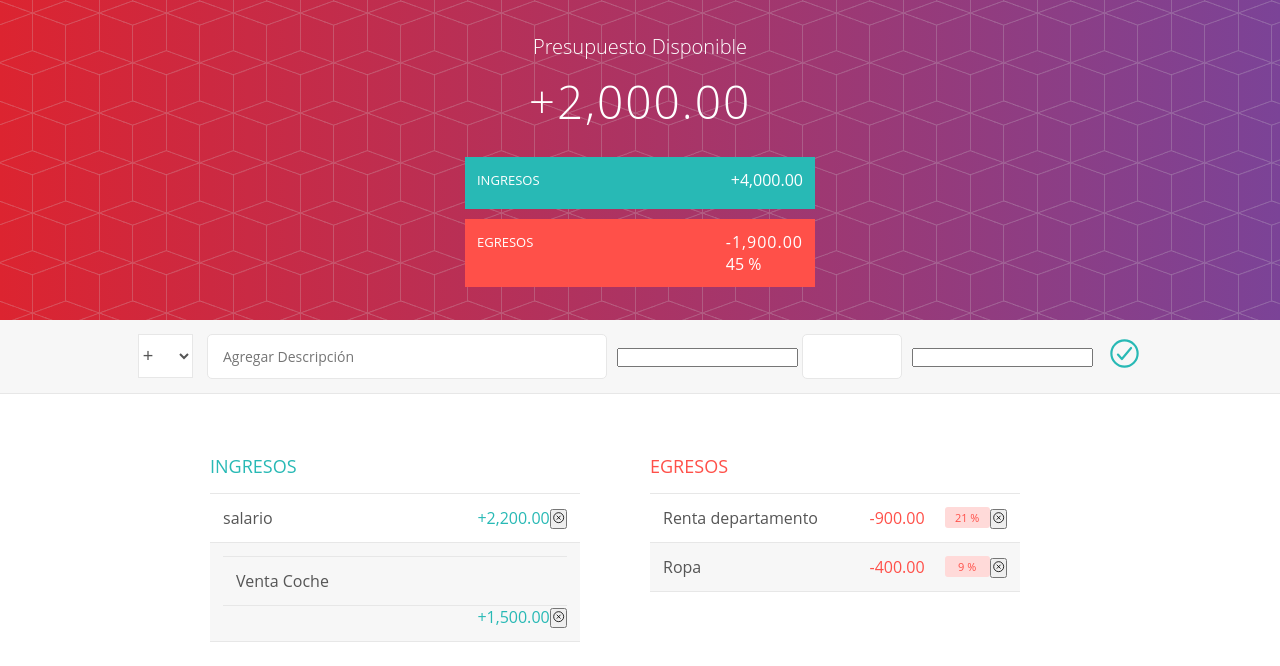
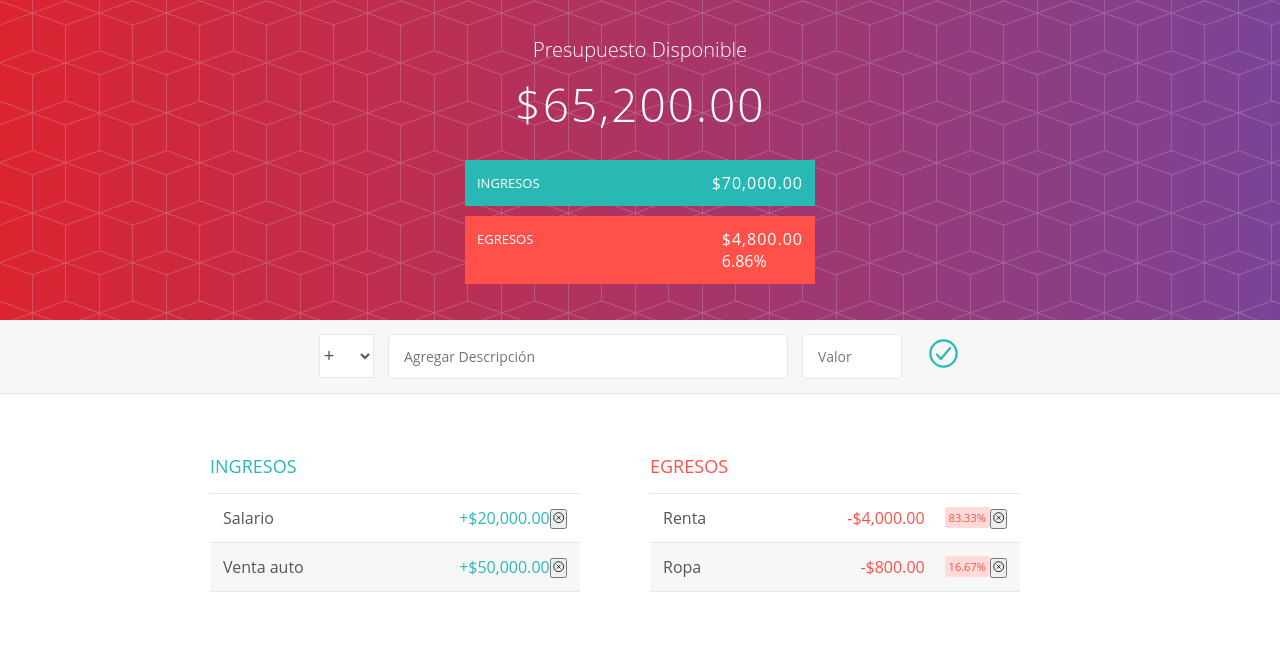
Before and after one commit to maryreyes81/presupuesto-proyectofinal, a plain HTML site: page index.html in a window 1280 px wide. Drawn offline with nearby package versions, Linux system fonts and the light colour scheme.

Commit message:
agregar archivos

```diff
--- a/index.html
+++ b/index.html
@@ -1,39 +1,40 @@
 <!DOCTYPE html>
-<html lang="en">
+<html lang="es">
 <head>
-    <meta charset="UTF-8">
-    <meta name="viewport" content="width=device-width, initial-scale=1.0">
-    <title>Document</title>
-    <link rel="stylesheet" href="./css/estilos.css">
+  <meta charset="UTF-8" />
+  <meta name="viewport" content="width=device-width, initial-scale=1.0"/>
+  <title>Presupuesto</title>
+  <link rel="stylesheet" href="./css/estilos.css" />
+  <script src="./js/Dato.js"></script>
+  <script src="./js/Ingreso.js"></script>
+  <script src="./js/Egreso.js"></script>
+  <script src="./js/app.js" defer></script>
+  <script type="module" src="https://unpkg.com/ionicons@7.1.0/dist/ionicons/ionicons.esm.js"></script>
+  <script nomodule src="https://unpkg.com/ionicons@7.1.0/dist/ionicons/ionicons.js"></script>
 </head>
+
 <body>
   <!-- Cabecero -->
   <div class="cabecero">
     <div class="presupuesto">
       <div class="presupuesto_titulo">Presupuesto Disponible</div>
-            <div class="presupuesto_valor">+2,000.00</div>
+      <div id="presupuesto" class="presupuesto_valor">+0.00</div>
       <div class="presupuesto_ingreso limpiarEstilos">
         <div class="presupuesto_ingreso--texto">Ingresos</div>
         <div class="derecha">
-<div class="presupuesto_ingreso—valor">+4,000.00</div>
-<div class="presupuesto_ingreso--porcentaje">  </div>
+          <div id="ingresos" class="presupuesto_ingreso--valor">+0.00</div>
+          <div class="presupuesto_ingreso-porcentaje"></div>
         </div>
       </div>
-
       <div class="presupuesto_egreso y limpiarEstilos">
-<div class="presupuesto_egreso--texto"> Egresos</div>
+        <div class="presupuesto_egreso--texto">Egresos</div>
         <div class="derecha y limpiarEstilos">
-<div class=" presupuesto_egreso--valor">-1,900.00</div>
-<div class="presupuesto_egreso—porcentaje"> 45 %</div>
+          <div id="egresos" class="presupuesto_egreso--valor">-0.00</div>
+          <div id="porcentaje" class="presupuesto_egreso-porcentaje">0%</div>
         </div>
       </div>
     </div>
   </div>
-
-
-</div>
-</div>
-
 
   <!-- Formulario -->
   <form id="forma">
@@ -43,89 +44,28 @@
           <option value="ingreso" selected>+</option>
           <option value="egreso">-</option>
         </select>
-
-<input type="text" class="agregar_descripcion" id="descripcion" placeholder="Agregar Descripción"><input/>
-
-<input type="number" class="agregar_valor" value="valor" step="any"><input/>
-<button class="agregar_btn"><ion-icon name="checkmark-circle-outline"></ion-icon>
+        <input type="text" class="agregar_descripcion" id="descripcion" placeholder="Agregar Descripción" />
+        <input type="number" class="agregar_valor" id="valor" step="any" placeholder="Valor" />
+        <button class="agregar_btn">
+          <ion-icon name="checkmark-circle-outline"></ion-icon>
         </button>
       </div>
     </div>
   </form>
 
-
   <!-- Contenedor de ingresos y egresos -->
   <div class="contenedor limpiarEstilos">
-    <!--Contenedor de Ingresos -->
+    <!-- Ingresos -->
     <div class="ingreso">
       <h2 class="ingreso_titulo">Ingresos</h2>
-<div id="lista-ingresos">
-<div class="elemento limpiarEstilos">
-    <div class="elemento_descripcion">salario</div>
-    <div class="derecha limpiarEstilos">
-        <div class="elemento_valor">+2,200.00</div>
-        <div class="elemento_eliminar">
-         <button class="elemento_eliminar_btn">
-            <ion-icon name="close-circle-outline"></ion-icon>
-         </button>
+      <div id="lista-ingresos"></div>
     </div>
-        </div>
-        </div>
-
-    <div class="elemento limpiarEstilos">
-    <div class="elemento descripcion">Venta Coche</div>
-    <div class="derecha limpiarEstilos">
-    <div class="elemento_valor">+1,500.00</div>
-    <div class="elemento_eliminar">
-    <button class="elemento_eliminar_btn">
-        <ion-icon name="close-circle-outline"></ion-icon>
-    </button>
-    </div>
-    </div>
-    </div>
-    </div>
-    </div>
-
 
     <!-- Egresos -->
     <div class="egreso">
       <h2 class="egreso_titulo">Egresos</h2>
-    <div id="lista-egresos">
-        <div class="elemento limpiarEstilos">
-            <div class="elemento_descripcion">Renta departamento</div>
-            <div class="derecha limpiarEstilos">
-                <div class="elemento_valor">-900.00</div>
-                <div class="elemento_porcentaje">21 %</div>
-                <div class="elemento_eliminar">
-                <button class="elemento_eliminar_btn">
-                    <ion-icon name="close-circle-outline"></ion-icon>
-                </button>
+      <div id="lista-egresos"></div>
     </div>
   </div>
-            </div>
-
-      <div class="elemento limpiarEstilos">
-<div class="elemento_descripcion">Ropa</div>
-<div class="derecha limpiarEstilos">
-<div class="elemento_valor">-400.00</div>
-<div class="elemento_porcentaje">9 %</div>
-<div class="elemento_eliminar">
-    <button class="elemento_eliminar_btn">
-                    <ion-icon name="close-circle-outline"></ion-icon>
-                </button>
-       </div>
-     </div>
-    </div>
-   </div>
-  </div>
- </div>
-
-
-
-
-
-<script type="module" src="https://unpkg.com/ionicons@7.1.0/dist/ionicons/ionicons.esm.js"></script>
-<script nomodule src="https://unpkg.com/ionicons@7.1.0/dist/ionicons/ionicons.js"></script>
-
 </body>
 </html>
--- a/js/Dato.js
+++ b/js/Dato.js
@@ -0,0 +1,20 @@
+class Dato {
+  constructor(descripcion, valor) {
+    this._descripcion = descripcion;
+    this._valor = valor;
+  }
+  // Getter y Setter para descripción
+  get descripcion() {
+    return this._descripcion;
+  }
+  set descripcion(descripcion) {
+    this._descripcion = descripcion;
+  }
+  // Getter y Setter para valor
+  get valor() {
+    return this._valor;
+  }
+  set valor(valor) {
+    this._valor = valor;
+  }
+}
--- a/js/Egreso.js
+++ b/js/Egreso.js
@@ -0,0 +1,12 @@
+class Egreso extends Dato {
+static contadorEgresos = 0;
+
+constructor(descripcion, valor) {
+    super(descripcion, valor);
+    this._id = ++Egreso.contadorEgresos; // Preincremento para asignar un ID único
+  }
+
+  get id() {
+    return this._id;
+  }
+}
--- a/js/Ingreso.js
+++ b/js/Ingreso.js
@@ -0,0 +1,12 @@
+class Ingreso extends Dato {
+  static contadorIngresos = 0;
+
+  constructor(descripcion, valor) {
+    super(descripcion, valor);
+    this._id = ++Ingreso.contadorIngresos; // Preincremento para asignar ID único
+  }
+
+  get id() {
+    return this._id;
+  }
+}
--- a/js/app.js
+++ b/js/app.js
@@ -0,0 +1,143 @@
+let ingresos = [
+  new Ingreso("Salario", 20000),
+  new Ingreso("Venta auto", 50000),
+];
+
+let egresos = [new Egreso("Renta", 4000), new Egreso("Ropa", 800)];
+
+const totalIngresos = () => {
+  let totalIngreso = 0;
+  for (let ingreso of ingresos) {
+    totalIngreso += ingreso.valor;
+  }
+  return totalIngreso;
+};
+
+const totalEgresos = () => {
+  let totalEgreso = 0;
+  for (let egreso of egresos) {
+    totalEgreso += egreso.valor;
+  }
+  return totalEgreso;
+};
+
+const cargarCabecero = () => {
+  const ingresoTotal = totalIngresos();
+  const egresoTotal = totalEgresos();
+  const presupuesto = ingresoTotal - egresoTotal;
+  const porcentajeEgreso = egresoTotal / ingresoTotal;
+
+  // Asignar valores formateados a los elementos HTML
+  document.getElementById("presupuesto").innerHTML = formatoMoneda(presupuesto);
+  document.getElementById("porcentaje").innerHTML =
+    formatoPorcentaje(porcentajeEgreso);
+  document.getElementById("ingresos").innerHTML = formatoMoneda(ingresoTotal);
+  document.getElementById("egresos").innerHTML = formatoMoneda(egresoTotal);
+};
+
+//Formato moneda
+const formatoMoneda = (valor) => {
+  return valor.toLocaleString("es-MX", {
+    style: "currency",
+    currency: "MXN",
+    minimumFractionDigits: 2,
+  });
+};
+
+const formatoPorcentaje = (valor) => {
+  return valor.toLocaleString("es-MX", {
+    style: "percent",
+    minimumFractionDigits: 2,
+  });
+};
+cargarCabecero();
+
+const cargarApp = () => {
+  cargarCabecero();
+  cargarIngresos();
+  cargarEgresos();
+};
+
+window.onload = cargarApp;
+
+const cargarIngresos = () => {
+  let ingresosHTML = "";
+  for (let ingreso of ingresos) {
+    ingresosHTML += crearIngresoHTML(ingreso);
+  }
+  document.getElementById("lista-ingresos").innerHTML = ingresosHTML;
+};
+
+const crearIngresoHTML = (ingreso) => {
+  return `
+<div class="elemento limpiarEstilos">
+<div class="elemento_descripcion">${ingreso.descripcion}</div>
+<div class="derecha limpiarEstilos">
+<div class="elemento_valor">+${formatoMoneda(parseFloat(ingreso.valor.toFixed(2)))}</div>
+<div class="elemento_eliminar">
+<button class="elemento_eliminar_btn" onclick="eliminarIngreso(${ingreso.id})">
+<ion-icon name="close-circle-outline"></ion-icon>
+</button>
+</div>
+</div>
+</div>
+`;
+};
+
+const cargarEgresos = () => {
+  let egresosHTML = "";
+  for (let egreso of egresos) {
+    egresosHTML += crearEgresoHTML(egreso);
+  }
+  document.getElementById("lista-egresos").innerHTML = egresosHTML;
+};
+
+const crearEgresoHTML = (egreso) => {
+  const porcentaje = egreso.valor / totalEgresos();
+  return `
+<div class="elemento limpiarEstilos">
+<div class="elemento_descripcion">${egreso.descripcion}</div>
+<div class="derecha limpiarEstilos">
+<div class="elemento_valor">-${formatoMoneda(egreso.valor)}</div>
+<div class="elemento_porcentaje">${formatoPorcentaje(porcentaje)}</div>
+<div class="elemento_eliminar">
+<button class="elemento_eliminar_btn" onclick="eliminarEgreso(${egreso.id})">
+<ion-icon name="close-circle-outline"></ion-icon>
+</button>
+</div>
+</div>
+</div>
+`;
+};
+
+// Después de crearIngresoHTML y crearEgresoHTML
+const eliminarIngreso = (id) => {
+  ingresos = ingresos.filter((ingreso) => ingreso.id !== id);
+  cargarCabecero();
+  cargarIngresos();
+};
+
+const eliminarEgreso = (id) => {
+  egresos = egresos.filter((egreso) => egreso.id !== id);
+  cargarCabecero();
+  cargarEgresos();
+};
+
+document.getElementById("forma").addEventListener("submit", function (e) {
+  e.preventDefault();
+  const tipo = document.getElementById("tipo").value;
+  const descripcion = document.getElementById("descripcion").value;
+  const valor = parseFloat(document.getElementById("valor").value);
+
+  if (descripcion !== "" && !isNaN(valor)) {
+    if (tipo === "ingreso") {
+      ingresos.push(new Ingreso(descripcion, valor));
+      cargarIngresos();
+    } else {
+      egresos.push(new Egreso(descripcion, valor));
+      cargarEgresos();
+    }
+    cargarCabecero();
+    document.getElementById("forma").reset();
+  }
+});
```
Lines whose indentation alone changed are shown as unchanged.
